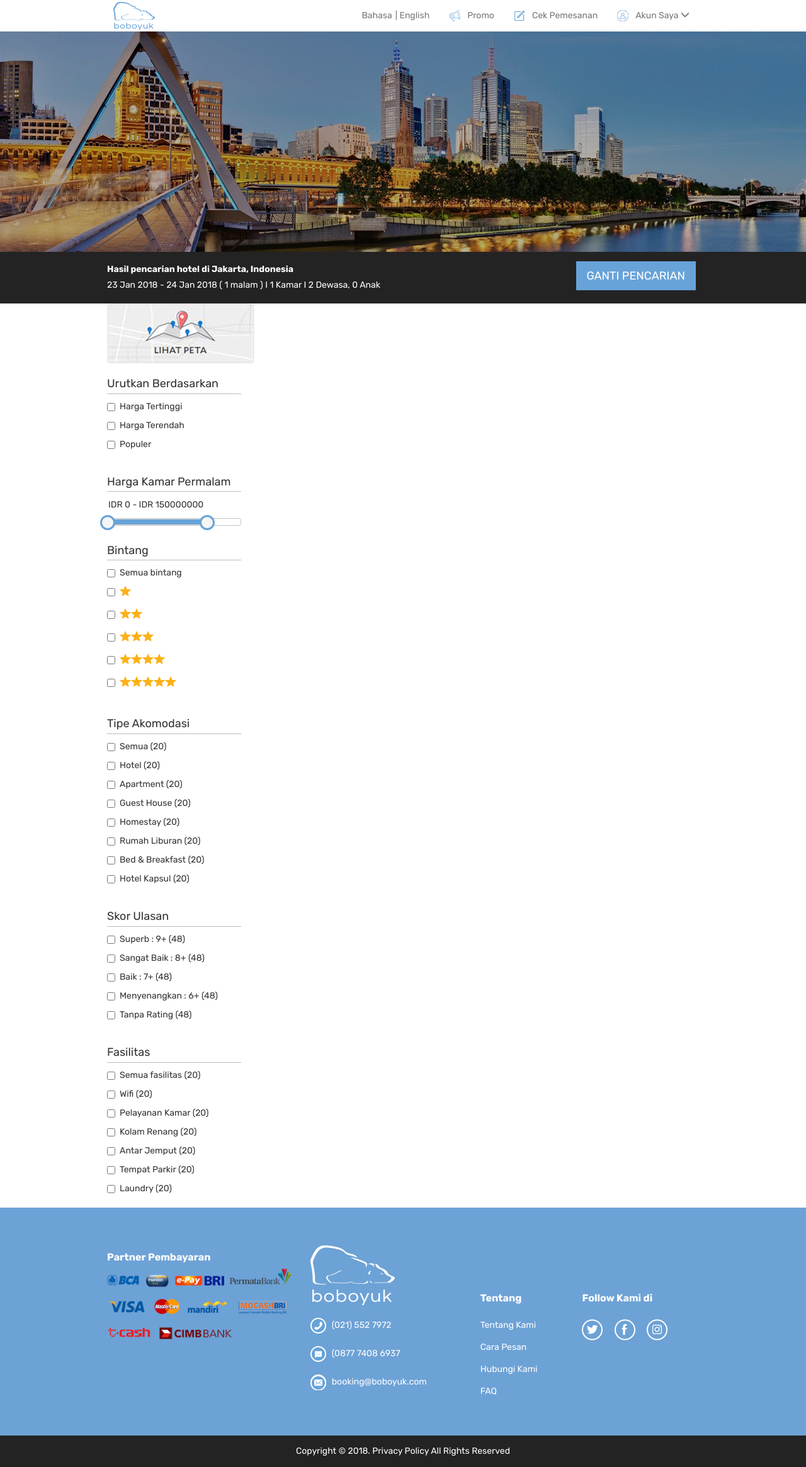
After one commit to kemalazmi/bobo, a PHP site: page /pages/hotel-search.php in a window 1280 px wide. The commit adds this page. Shown: the whole page at 63% size. Run offline with PHP 8.4, Linux system fonts and the light colour scheme.

Commit message:
update filter

```diff
--- a/assets/css/style.css
+++ b/assets/css/style.css
@@ -98,6 +98,32 @@ body {
 }
 .icon-offer {
   background-position: -415px 0;
+}
+.star1,
+.star2,
+.star3,
+.star4,
+.star5 {
+  display: block;
+  background-image: url(../img/star.png);
+  width: 18px;
+  height: 18px;
+}
+.star2 {
+  background-repeat: repeat-x;
+  width: 36px;
+}
+.star3 {
+  background-repeat: repeat-x;
+  width: 54px;
+}
+.star4 {
+  background-repeat: repeat-x;
+  width: 72px;
+}
+.star5 {
+  background-repeat: repeat-x;
+  width: 90px;
 }
 .bgimage {
   width: 100%;
@@ -376,18 +402,18 @@ body {
 .slider-range .ui-widget-header,
 .time-slider .ui-widget-header {
   border: 1px solid #dddddd;
-  background: #168b83;
+  background: #67a3d9;
   color: #333333;
   font-weight: bold;
 }
 .slider-range .ui-state-default,
 .time-slider .ui-state-default {
-  border: 3px solid #168b83;
+  border: 3px solid #67a3d9;
   background: #f6f6f6;
   font-weight: bold;
   font-size: 20px;
   color: #454545;
-  border-radius: 0;
+  border-radius: 100%;
 }
 .slider-range .ui-state-active,
 .slider-range .ui-widget-content .ui-state-active,
@@ -396,7 +422,7 @@ body {
 .time-slider .ui-widget-content .ui-state-active,
 .time-slider .ui-widget-header .ui-state-active {
   border: none;
-  background: #168b83;
+  background: #67a3d9;
   font-weight: normal;
   color: #ffffff;
 }
@@ -568,7 +594,6 @@ footer a:active {
 .hotel-search {
   background-color: #242323;
   color: #ffffff;
-  margin-top: 10px;
   padding: 10px 0;
 }
 .hotel-search .judul {
@@ -684,6 +709,27 @@ footer a:active {
   text-align: center;
   text-decoration: none;
 }
+#filter-hotel .box1,
+#filter-hotel .box2,
+#filter-hotel .box3 {
+  padding: 10px 0;
+}
+#filter-hotel .box1 h4,
+#filter-hotel .box2 h4,
+#filter-hotel .box3 h4 {
+  border-bottom: 1px solid #bcbcbc;
+  padding-bottom: 5px;
+}
+#filter-hotel .list-star {
+  margin: 0;
+  padding: 0;
+}
+#filter-hotel .list-star li {
+  list-style: none;
+}
+#filter-hotel .list-star li .checkbox {
+  margin-top: 0;
+}
 .container {
   min-width: 970px !important;
   max-width: 970px;
--- a/assets/css/style.less
+++ b/assets/css/style.less
@@ -9,6 +9,7 @@
 @import "../less/footer.less";
 @import "../less/hotel-page.less";
 @import "../less/searchbox.less";
+@import "../less/hotel-search.less";
 
 .container {
 	min-width: 970px !important;
--- a/assets/js/main.js
+++ b/assets/js/main.js
@@ -52,5 +52,22 @@ $( function() {
 });
 
 
+  // slider range
+
+$( function() {
+    $( ".slider-range" ).slider({
+      range: true,
+      min: 0,
+      max: 200000000,
+      values: [ 0, 150000000 ],
+      slide: function( event, ui ) {
+        $( ".amount" ).val( "IDR " + ui.values[ 0 ] + " - IDR "  + ui.values[ 1 ] );
+      }
+    });
+    $( ".amount" ).val( "IDR " + $( ".slider-range" ).slider( "values", 0 ) +
+      " - IDR " + $( ".slider-range" ).slider( "values", 1 ) );
+  } );
+
+
 
 });
--- a/assets/less/hotel-page.less
+++ b/assets/less/hotel-page.less
@@ -1,7 +1,6 @@
 .hotel-search{
 	background-color: @black;
 	color: @white;
-	margin-top: 10px;
 	padding: 10px 0;
 	.judul{
 		font-weight: bold;
--- /dev/null
+++ b/pages/hotel-search.php
@@ -0,0 +1,46 @@
+<?php include '../layout/header.php' ?>
+
+<section class="mainbanner bgimage">
+
+</section>
+
+
+<section class="hotel-search">
+	<div class="container">
+		<div class="row">
+			<div class="col-xs-9">
+				<h5 class="judul">Hasil pencarian hotel  di Jakarta, Indonesia</h5>
+				<h5> 23 Jan 2018 - 24 Jan 2018 ( 1 malam )  I  1 Kamar  I  2 Dewasa, 0 Anak</h5>
+			</div>
+			<div class="col-xs-3">
+				<div class="btn-pencarian">
+					<a href="#" class="btn-blue btn btn-lg">GANTI PENCARIAN</a>
+				</div>
+			</div>
+		</div>
+		<div class="row">
+			<div class="col-xs-12">
+
+			</div>
+		</div>
+	</div>
+</section>
+
+<section class="content-hotel-list">
+	<div class="container">
+		<div class="row">
+			<div class="col-xs-3">
+
+<?php include '../partials/filter-hotel.php' ?>
+			</div>
+
+			<div class="col-xs-9">
+
+			</div>
+		</div>
+	</div>
+</section>
+
+
+
+<?php include '../layout/footer.php' ?>
--- /dev/null
+++ b/partials/filter-hotel.php
@@ -0,0 +1,316 @@
+<div class="filter-peta">
+	<a type="button" data-toggle="modal" data-target="#myModal">	<img src="../assets/img/peta.jpg" alt=""></a>
+
+</div>
+
+
+<div id="filter-hotel">
+  <div class="box3">
+    <h4 class="">
+      Urutkan Berdasarkan
+    </h4>
+    <div>
+      <div class="">
+        <ul class="list-star">
+          <li>
+            <div class="checkbox">
+              <label>
+                <input type="checkbox" value=""> Harga Tertinggi
+              </label>
+            </div>
+          </li>
+          <li>
+            <div class="checkbox">
+              <label>
+                <input type="checkbox" value=""> Harga Terendah
+              </label>
+            </div>
+          </li>
+          <li>
+            <div class="checkbox">
+              <label>
+                <input type="checkbox" value=""> Populer
+              </label>
+            </div>
+          </li>
+
+        </ul>
+      </div>
+    </div>
+  </div>
+  <div class="box1">
+    <h4 class="">
+      Harga Kamar Permalam
+    </h4>
+    <div id="" class="">
+      <div class="">
+        <p>
+          <input type="text" class="amount" readonly style="width:100%;border:none;">
+        </p>
+        <div class="slider-range"></div>
+      </div>
+    </div>
+  </div>
+  <div class="box2">
+    <h4 class="">
+      Bintang
+    </h4>
+    <div>
+      <div class="">
+        <ul class="list-star">
+          <li>
+            <div class="checkbox">
+              <label>
+                <input type="checkbox" value=""> Semua bintang
+              </label>
+            </div>
+          </li>
+          <li>
+            <div class="checkbox">
+              <label>
+                <input type="checkbox" value="">
+                <span class="star1"></span>
+              </label>
+            </div>
+          </li>
+          <li>
+            <div class="checkbox">
+              <label>
+                <input type="checkbox" value="">
+                <span class="star2"></span>
+              </label>
+            </div>
+          </li>
+          <li>
+            <div class="checkbox">
+              <label>
+                <input type="checkbox" value="">
+                <span class="star3"></span>
+              </label>
+            </div>
+          </li>
+          <li>
+            <div class="checkbox">
+              <label>
+                <input type="checkbox" value="">
+                <span class="star4"></span>
+              </label>
+            </div>
+          </li>
+          <li>
+            <div class="checkbox">
+              <label>
+                <input type="checkbox" value="">
+                <span class="star5"></span>
+              </label>
+            </div>
+          </li>
+        </ul>
+      </div>
+    </div>
+  </div>
+  <div class="box3">
+    <h4 class="">
+      Tipe Akomodasi
+    </h4>
+    <div>
+      <div class="">
+        <ul class="list-star">
+          <li>
+            <div class="checkbox">
+              <label>
+                <input type="checkbox" value=""> Semua (20)
+              </label>
+            </div>
+          </li>
+          <li>
+            <div class="checkbox">
+              <label>
+                <input type="checkbox" value=""> Hotel (20)
+              </label>
+            </div>
+          </li>
+          <li>
+            <div class="checkbox">
+              <label>
+                <input type="checkbox" value=""> Apartment (20)
+              </label>
+            </div>
+          </li>
+          <li>
+            <div class="checkbox">
+              <label>
+                <input type="checkbox" value=""> Guest House (20)
+              </label>
+            </div>
+          </li>
+          <li>
+            <div class="checkbox">
+              <label>
+                <input type="checkbox" value=""> Homestay (20)
+              </label>
+            </div>
+          </li>
+          <li>
+            <div class="checkbox">
+              <label>
+                <input type="checkbox" value=""> Rumah Liburan (20)
+              </label>
+            </div>
+          </li>
+          <li>
+            <div class="checkbox">
+              <label>
+                <input type="checkbox" value=""> Bed & Breakfast (20)
+              </label>
+            </div>
+          </li>
+          <li>
+            <div class="checkbox">
+              <label>
+                <input type="checkbox" value=""> Hotel Kapsul (20)
+              </label>
+            </div>
+          </li>
+        </ul>
+      </div>
+    </div>
+  </div>
+  <div class="box3">
+    <h4 class="">
+      Skor Ulasan
+    </h4>
+    <div>
+      <div class="">
+        <ul class="list-star">
+          <li>
+            <div class="checkbox">
+              <label>
+                <input type="checkbox" value=""> Superb : 9+ (48)
+
+              </label>
+            </div>
+          </li>
+          <li>
+            <div class="checkbox">
+              <label>
+                <input type="checkbox" value=""> Sangat Baik : 8+ (48)
+
+              </label>
+            </div>
+          </li>
+          <li>
+            <div class="checkbox">
+              <label>
+                <input type="checkbox" value="">Baik : 7+ (48)
+
+              </label>
+            </div>
+          </li>
+          <li>
+            <div class="checkbox">
+              <label>
+                <input type="checkbox" value=""> Menyenangkan : 6+ (48)
+
+              </label>
+            </div>
+          </li>
+          <li>
+            <div class="checkbox">
+              <label>
+                <input type="checkbox" value=""> Tanpa Rating (48)
+              </label>
+            </div>
+          </li>
+        </ul>
+      </div>
+    </div>
+  </div>
+  <div class="box3">
+    <h4 class="">
+      Fasilitas
+    </h4>
+    <div>
+      <div class="">
+        <ul class="list-star">
+          <li>
+            <div class="checkbox">
+              <label>
+                <input type="checkbox" value=""> Semua fasilitas (20)
+              </label>
+            </div>
+          </li>
+          <li>
+            <div class="checkbox">
+              <label>
+                <input type="checkbox" value=""> Wifi (20)
+              </label>
+            </div>
+          </li>
+          <li>
+            <div class="checkbox">
+              <label>
+                <input type="checkbox" value=""> Pelayanan Kamar (20)
+              </label>
+            </div>
+          </li>
+          <li>
+            <div class="checkbox">
+              <label>
+                <input type="checkbox" value=""> Kolam Renang (20)
+              </label>
+            </div>
+          </li>
+          <li>
+            <div class="checkbox">
+              <label>
+                <input type="checkbox" value=""> Antar Jemput (20)
+              </label>
+            </div>
+          </li>
+          <li>
+            <div class="checkbox">
+              <label>
+                <input type="checkbox" value=""> Tempat Parkir (20)
+              </label>
+            </div>
+          </li>
+          <li>
+            <div class="checkbox">
+              <label>
+                <input type="checkbox" value=""> Laundry (20)
+              </label>
+            </div>
+          </li>
+        </ul>
+      </div>
+    </div>
+  </div>
+</div>
+
+
+
+
+
+
+<!-- modal peta -->
+
+<div id="myModal" class="modal fade" role="dialog">
+  <div class="modal-dialog">
+
+    <!-- Modal content-->
+    <div class="modal-content">
+      <div class="modal-header">
+        <button type="button" class="close" data-dismiss="modal">&times;</button>
+        <h4 class="modal-title">Modal Header</h4>
+      </div>
+      <div class="modal-body">
+        <p>Some text in the modal.</p>
+      </div>
+      <div class="modal-footer">
+        <button type="button" class="btn btn-default" data-dismiss="modal">Close</button>
+      </div>
+    </div>
+
+  </div>
+</div>
```
Also changed, not shown: assets/less/datepicker.less (+4 -4 lines), assets/less/hotel-search.less (added, +21 -0 lines), assets/less/icon.less (+31 -0 lines), assets/img/Peta.jpg (added).
